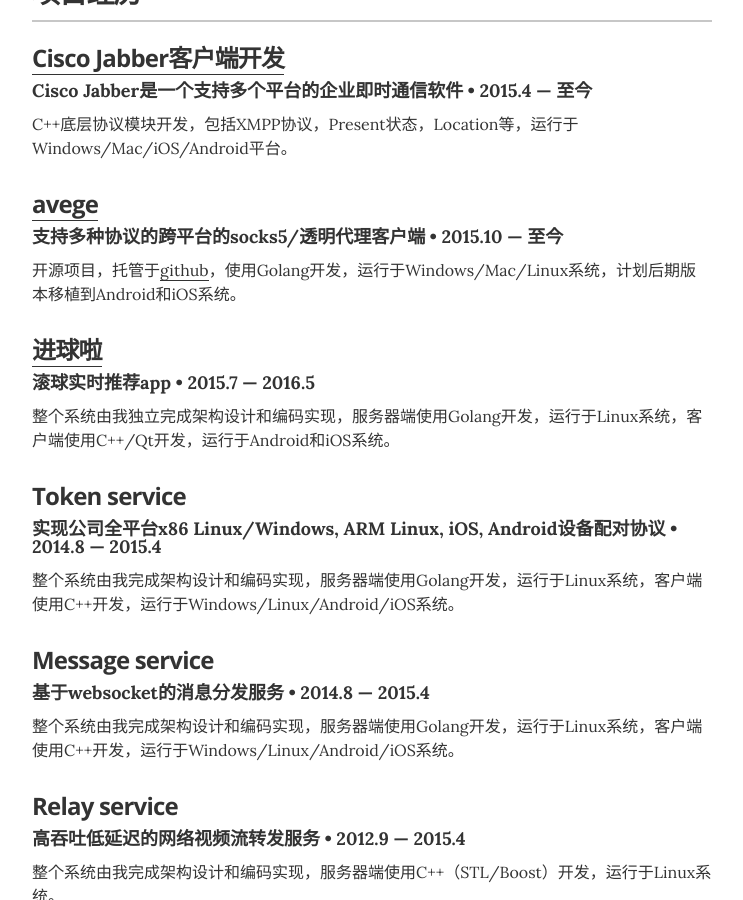
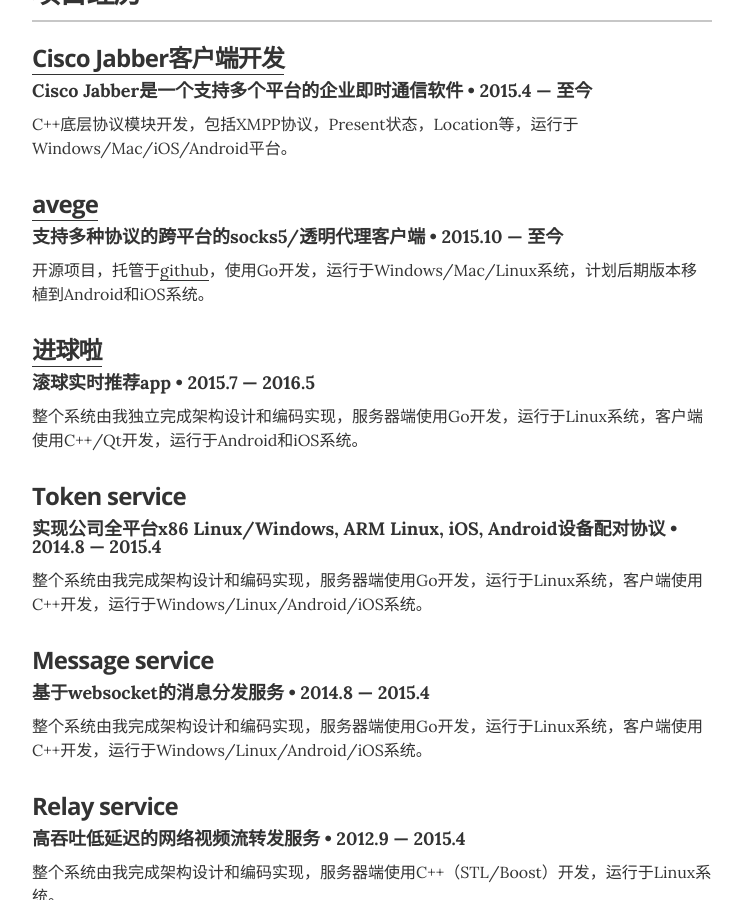
Before and after one commit to missdeer/fanresume, a Jekyll site: the page built from index.html, in a window 1280 px wide and 900 px high, scrolled down 1955 px. Shown: the whole window, without its empty margins (268-1011 px from the left). Built offline with Jekyll 4.4.1, drawn with Linux system fonts in a browser that asks for light colours; some of the changed text lies outside the part shown.

Commit message:
Update resume.html

```diff
--- a/_layouts/resume.html
+++ b/_layouts/resume.html
@@ -27,7 +27,7 @@
         </div>
 
         <div class="executive-summary" itemprop="description">
-          <p>超过十年的C++（STL、Boost、Qt/MFC/wxWidgets）开发经验，四年多Golang开发经验，Windows/Linux/Mac客户端和服务器端架构设计与开发经验，iOS/Android（C++、Qt/QML）开发经验。</p>
+          <p>超过十年的C++（STL、Boost、Qt/MFC/wxWidgets）开发经验，四年多Go开发经验，Windows/Linux/Mac客户端和服务器端架构设计与开发经验，iOS/Android（C++、Qt/QML）开发经验。</p>
           <p>一直以来都在传统软件开发公司，没做过互联网行业的项目，所以分布式啊，消息中间件啊，数据库分片啊，P2P啊，区块链啊之类的都没一丁点经验。国内随便出来一个没听说过的互联网公司日PV都是亿级的，也是醉了。</p>
           <p>意向岗位：软件开发技术负责人、架构师、CTO等。</p>
           <p>工作地点：上海。</p>
@@ -144,25 +144,25 @@
         <div class="resume-item">
           <h3 class="resume-item-title"><a href="https://github.com/avege/avege" target="_blank">avege</a></h3>
           <h4 class="resume-item-details">支持多种协议的跨平台的socks5/透明代理客户端 &bull; 2015.10 &mdash; 至今</h4>
-          <p class="resume-item-copy">开源项目，托管于<a href="https://github.com/avege/avege" target="_blank">github</a>，使用Golang开发，运行于Windows/Mac/Linux系统，计划后期版本移植到Android和iOS系统。</p>
+          <p class="resume-item-copy">开源项目，托管于<a href="https://github.com/avege/avege" target="_blank">github</a>，使用Go开发，运行于Windows/Mac/Linux系统，计划后期版本移植到Android和iOS系统。</p>
         </div>
 
         <div class="resume-item">
           <h3 class="resume-item-title"><a href="https://jinqiula.dfordsoft.com" target="_blank">进球啦</a></h3>
           <h4 class="resume-item-details">滚球实时推荐app &bull; 2015.7 &mdash; 2016.5</h4>
-          <p class="resume-item-copy">整个系统由我独立完成架构设计和编码实现，服务器端使用Golang开发，运行于Linux系统，客户端使用C++/Qt开发，运行于Android和iOS系统。</p>
+          <p class="resume-item-copy">整个系统由我独立完成架构设计和编码实现，服务器端使用Go开发，运行于Linux系统，客户端使用C++/Qt开发，运行于Android和iOS系统。</p>
         </div>
 
         <div class="resume-item">
           <h3 class="resume-item-title">Token service</h3>
           <h4 class="resume-item-details">实现公司全平台x86 Linux/Windows, ARM Linux, iOS, Android设备配对协议 &bull; 2014.8 &mdash; 2015.4</h4>
-          <p class="resume-item-copy">整个系统由我完成架构设计和编码实现，服务器端使用Golang开发，运行于Linux系统，客户端使用C++开发，运行于Windows/Linux/Android/iOS系统。</p>
+          <p class="resume-item-copy">整个系统由我完成架构设计和编码实现，服务器端使用Go开发，运行于Linux系统，客户端使用C++开发，运行于Windows/Linux/Android/iOS系统。</p>
         </div>
 
         <div class="resume-item">
           <h3 class="resume-item-title">Message service</h3>
           <h4 class="resume-item-details">基于websocket的消息分发服务 &bull; 2014.8 &mdash; 2015.4</h4>
-          <p class="resume-item-copy">整个系统由我完成架构设计和编码实现，服务器端使用Golang开发，运行于Linux系统，客户端使用C++开发，运行于Windows/Linux/Android/iOS系统。</p>
+          <p class="resume-item-copy">整个系统由我完成架构设计和编码实现，服务器端使用Go开发，运行于Linux系统，客户端使用C++开发，运行于Windows/Linux/Android/iOS系统。</p>
         </div>
 
         <div class="resume-item">
```
